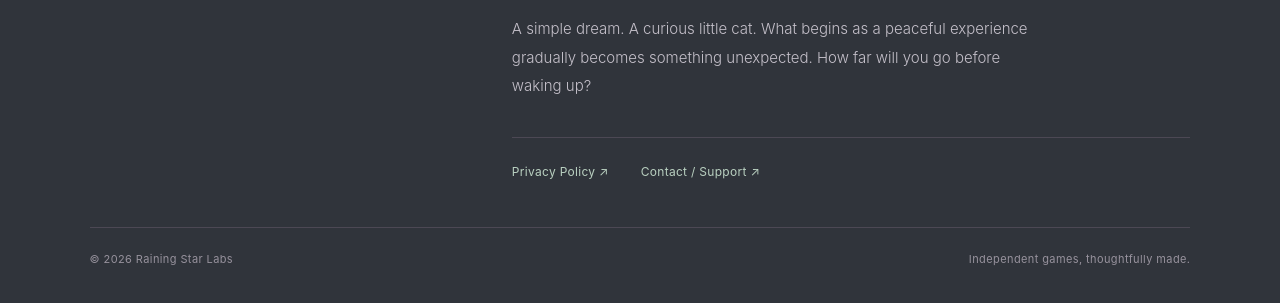
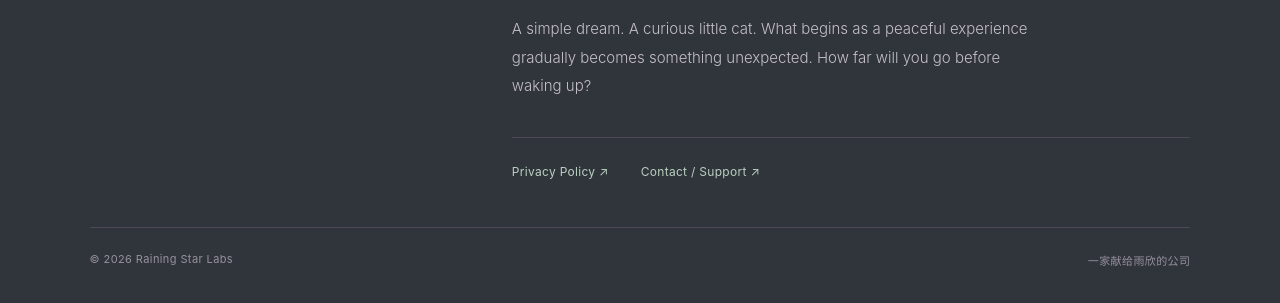
Before and after one commit to RainingStarLabs/dream-cat-site, a plain HTML site: page index.html in a window 1280 px wide. Shown: the part 590-893 px from the top of the page. Drawn offline with Linux system fonts and the light colour scheme.

Commit message:
Update index.html

```diff
--- a/index.html
+++ b/index.html
@@ -418,7 +418,7 @@
 
     <footer>
       <span>© <span id="year">2026</span> Raining Star Labs</span>
-      <span>Independent games, thoughtfully made.</span>
+      <span>一家献给雨欣的公司</span>
     </footer>
 
   </div>
```
